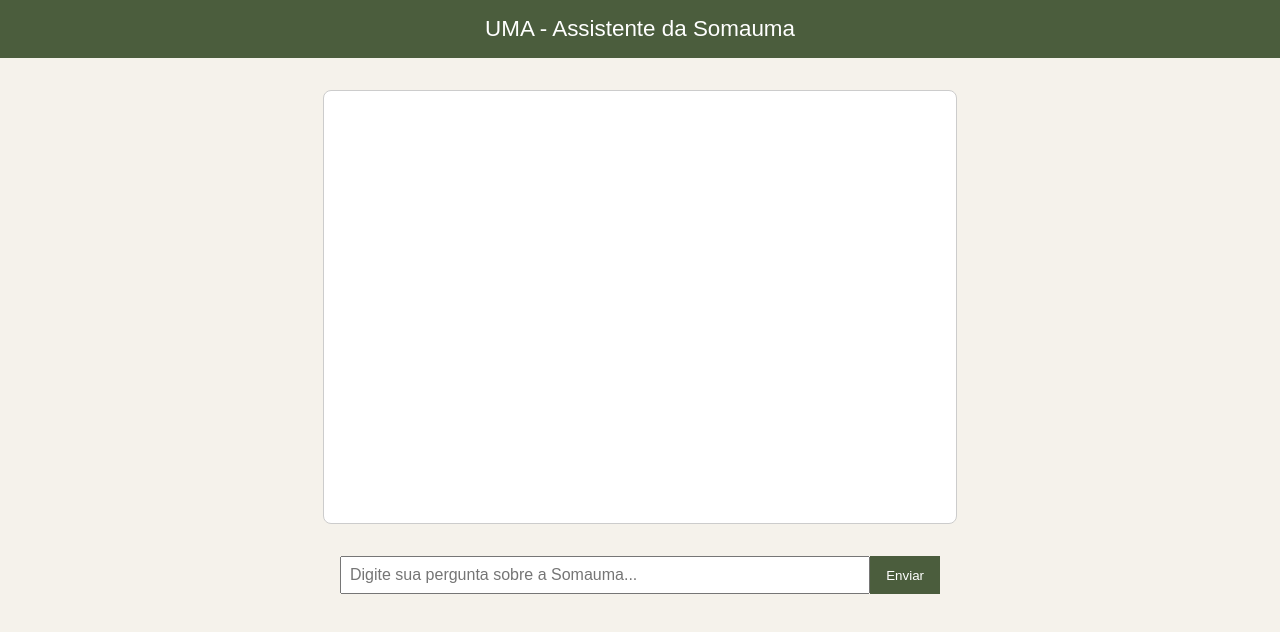
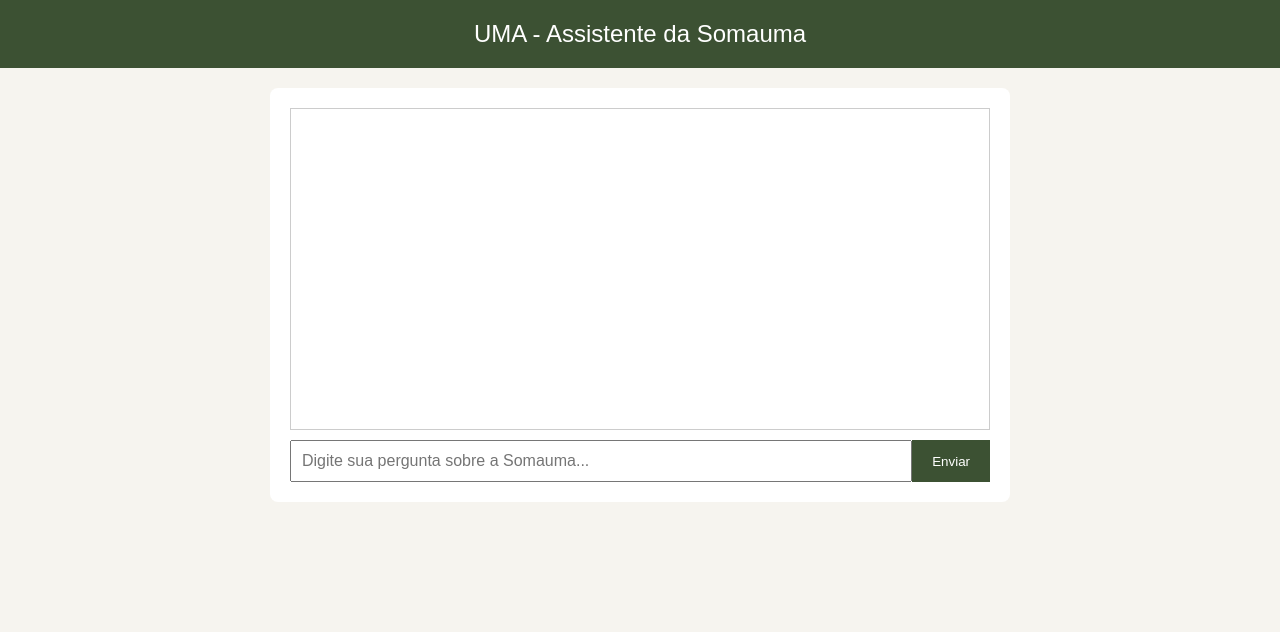
Before and after one commit to paulo060507/uma-somauma, a website: page frontend/index.html in a window 1280 px wide. Drawn offline with Linux system fonts and the light colour scheme.

Commit message:
Add files via upload

```diff
--- a/frontend/index.html
+++ b/frontend/index.html
@@ -4,83 +4,46 @@
     <meta charset="UTF-8">
     <title>UMA - IA da Somauma</title>
     <style>
-        body {
-            font-family: Arial, sans-serif;
-            background: #f5f2eb;
-            margin: 0;
-            padding: 0;
-        }
-        header {
-            background: #4b5d3d;
-            color: #fff;
-            padding: 1rem;
-            text-align: center;
-            font-size: 1.4rem;
-        }
-        #chat {
-            width: 90%;
-            max-width: 600px;
-            margin: 2rem auto;
-            background: #ffffff;
-            padding: 1rem;
-            border-radius: 8px;
-            border: 1px solid #ccc;
-            overflow-y: auto;
-            height: 400px;
-        }
-        #chat p {
-            margin: 0.5rem 0;
-        }
+        body { font-family: Arial, sans-serif; background-color: #f6f4ef; margin: 0; padding: 0; }
+        .header { background-color: #3c5133; color: #fff; padding: 20px; text-align: center; font-size: 1.5em; }
+        .chatbox { width: 80%; max-width: 700px; margin: 20px auto; background: #fff; padding: 20px; border-radius: 8px; }
+        .messages { height: 300px; overflow-y: auto; margin-bottom: 10px; border: 1px solid #ccc; padding: 10px; }
+        .input-area { display: flex; }
+        input[type="text"] { flex: 1; padding: 10px; font-size: 1em; }
+        button { padding: 10px 20px; background: #3c5133; color: #fff; border: none; cursor: pointer; }
+        button:hover { background: #2f4027; }
         .user { font-weight: bold; }
-        .bot { color: #6d3318; }
-        #inputBox {
-            width: 90%;
-            max-width: 600px;
-            margin: 0 auto;
-            display: flex;
-            margin-bottom: 2rem;
-        }
-        #question {
-            flex: 1;
-            padding: 0.5rem;
-            font-size: 1rem;
-        }
-        button {
-            background-color: #4b5d3d;
-            color: white;
-            border: none;
-            padding: 0.5rem 1rem;
-            cursor: pointer;
-        }
+        .uma { color: #7b4f2c; }
     </style>
 </head>
 <body>
-    <header>UMA - Assistente da Somauma</header>
-    <div id="chat"></div>
-    <div id="inputBox">
-        <input type="text" id="question" placeholder="Digite sua pergunta sobre a Somauma..." />
-        <button onclick="ask()">Enviar</button>
+    <div class="header">UMA - Assistente da Somauma</div>
+    <div class="chatbox">
+        <div class="messages" id="messages"></div>
+        <div class="input-area">
+            <input type="text" id="userInput" placeholder="Digite sua pergunta sobre a Somauma...">
+            <button onclick="sendMessage()">Enviar</button>
+        </div>
     </div>
+    <script>
+        async function sendMessage() {
+            const input = document.getElementById('userInput');
+            const message = input.value.trim();
+            if (!message) return;
 
-    <script>
-        async function ask() {
-            const input = document.getElementById('question');
-            const chat = document.getElementById('chat');
-            const question = input.value.trim();
-            if (!question) return;
+            const messagesDiv = document.getElementById('messages');
+            messagesDiv.innerHTML += `<div><span class='user'>Você:</span> ${message}</div>`;
+            input.value = "";
 
-            chat.innerHTML += `<p class="user">Você: ${question}</p>`;
-            input.value = '';
-
-            const response = await fetch('https://uma-somauma.onrender.com/ask', {
+            const response = await fetch('/api', {
                 method: 'POST',
-                headers: { 'Content-Type': 'application/json' },
-                body: JSON.stringify({ question })
+                headers: {'Content-Type': 'application/json'},
+                body: JSON.stringify({ message })
             });
 
             const data = await response.json();
-            chat.innerHTML += `<p class="bot">UMA: ${data.answer}</p>`;
-            chat.scrollTop = chat.scrollHeight;
+            messagesDiv.innerHTML += `<div><span class='uma'>UMA:</span> ${data.reply || "Erro na resposta."}</div>`;
+            messagesDiv.scrollTop = messagesDiv.scrollHeight;
         }
     </script>
 </body>
```
Also changed, not shown: backend/server.js (+24 -11 lines), package.json (+4 -4 lines).
